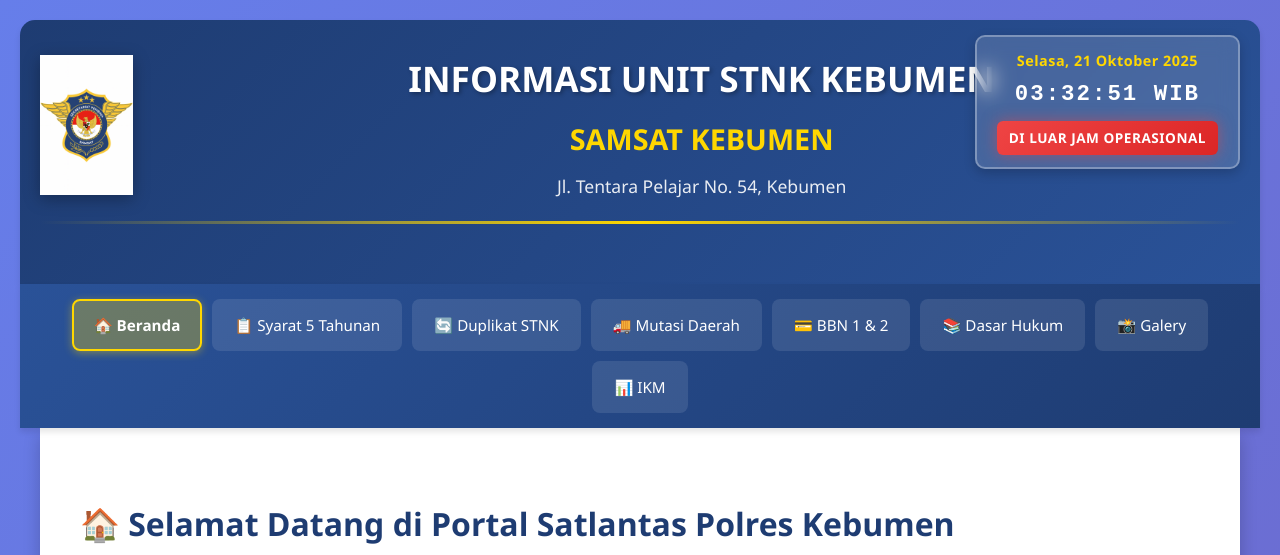
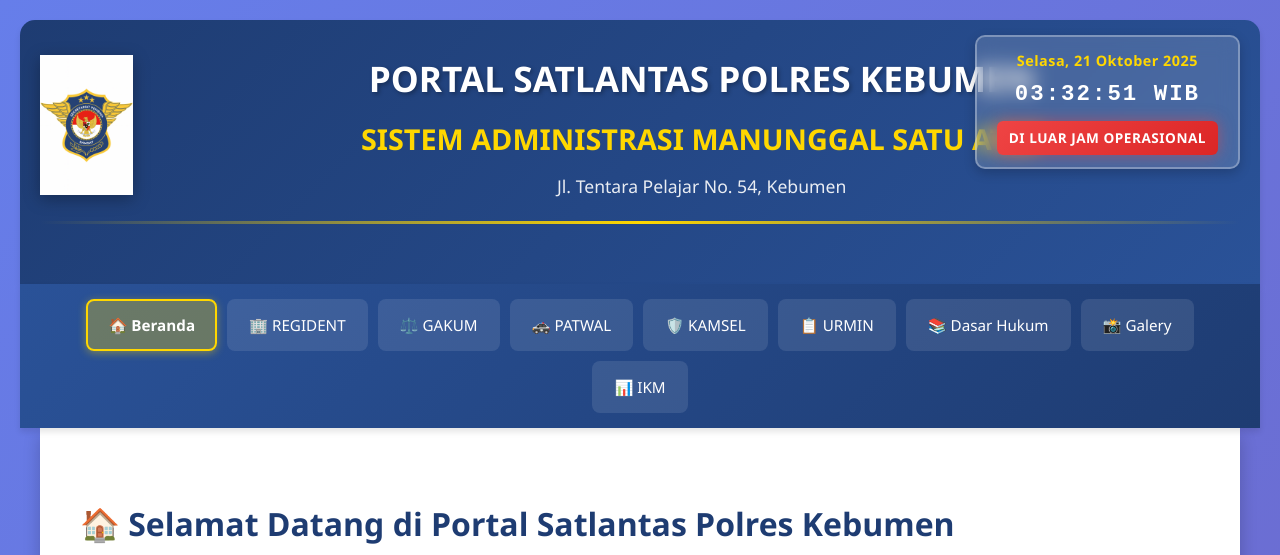
Before and after one commit to rcz87/satlts.kbm, a Flask app: page / in a window 1280 px wide. Shown: the top 555 px of the page. Run offline with Flask 3, Linux system fonts and the light colour scheme; some libraries are stand-ins or nearby versions.

Commit message:
Update landing page to reflect Satlantas Polres Kebumen and adjust navigation
Modify `templates/index.html` to change the main heading to "PORTAL SATLANTAS POLRES KEBUMEN" and update navigation links to include new sections like REGIDENT, GAKUM, PATWAL, KAMSEL, and URMIN.

Replit-Commit-Author: Agent
Replit-Commit-Session-Id: 030a58fb-f0e5-4433-8ac2-c4a6ee80a62e
Replit-Commit-Checkpoint-Type: full_checkpoint
Replit-Commit-Screenshot-Url: https://storage.googleapis.com/screenshot-production-us-central1/f4743bec-0b0f-4e9e-984d-c8151a04bbbb/030a58fb-f0e5-4433-8ac2-c4a6ee80a62e/9aPPVsI

```diff
--- a/templates/index.html
+++ b/templates/index.html
@@ -20,8 +20,8 @@
     <div class="header-container">
       <img src="{{ url_for('static', filename='images/logo-samsat.png') }}" alt="Logo SAMSAT" class="logo-samsat">
       <div class="header-text">
-        <h1>INFORMASI UNIT STNK KEBUMEN</h1>
-        <h2>SAMSAT KEBUMEN</h2>
+        <h1>PORTAL SATLANTAS POLRES KEBUMEN</h1>
+        <h2>SISTEM ADMINISTRASI MANUNGGAL SATU ATAP</h2>
         <p class="address">Jl. Tentara Pelajar No. 54, Kebumen</p>
       </div>
     </div>
@@ -32,10 +32,11 @@
   <nav class="navigation-menu">
     <div class="nav-container">
       <a href="{{ url_for('index') }}" class="nav-item {% if current_page == 'home' %}active{% endif %}">🏠 Beranda</a>
-      <a href="{{ url_for('tahunan') }}" class="nav-item {% if current_page == '5tahunan' %}active{% endif %}">📋 Syarat 5 Tahunan</a>
-      <a href="{{ url_for('duplikat') }}" class="nav-item {% if current_page == 'duplikat' %}active{% endif %}">🔄 Duplikat STNK</a>
-      <a href="{{ url_for('mutasi') }}" class="nav-item {% if current_page == 'mutasi' %}active{% endif %}">🚚 Mutasi Daerah</a>
-      <a href="{{ url_for('bbn') }}" class="nav-item {% if current_page == 'bbn' %}active{% endif %}">💳 BBN 1 & 2</a>
+      <a href="{{ url_for('regident') }}" class="nav-item {% if current_page == 'regident' %}active{% endif %}">🏢 REGIDENT</a>
+      <a href="{{ url_for('gakum') }}" class="nav-item {% if current_page == 'gakum' %}active{% endif %}">⚖️ GAKUM</a>
+      <a href="{{ url_for('patwal') }}" class="nav-item {% if current_page == 'patwal' %}active{% endif %}">🚓 PATWAL</a>
+      <a href="{{ url_for('kamsel') }}" class="nav-item {% if current_page == 'kamsel' %}active{% endif %}">🛡️ KAMSEL</a>
+      <a href="{{ url_for('urmin') }}" class="nav-item {% if current_page == 'urmin' %}active{% endif %}">📋 URMIN</a>
       <a href="{{ url_for('dasarhukum') }}" class="nav-item {% if current_page == 'dasarhukum' %}active{% endif %}">📚 Dasar Hukum</a>
       <a href="{{ url_for('galery') }}" class="nav-item {% if current_page == 'galery' %}active{% endif %}">📸 Galery</a>
       <a href="{{ url_for('ikm') }}" class="nav-item {% if current_page == 'ikm' %}active{% endif %}">📊 IKM</a>
```
Also changed, not shown: attached_assets/image_1761017386502.png (added), 1 other file.
